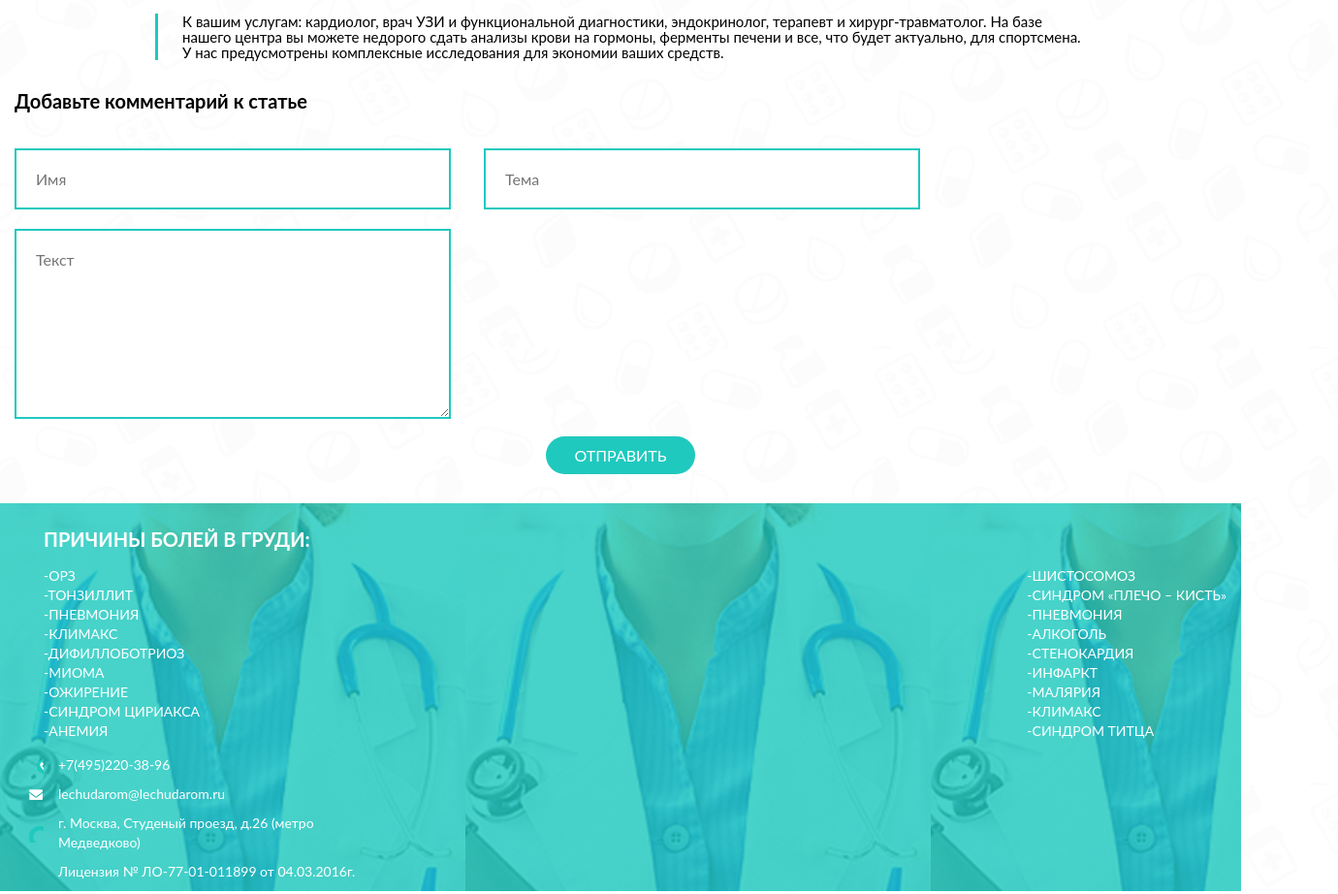
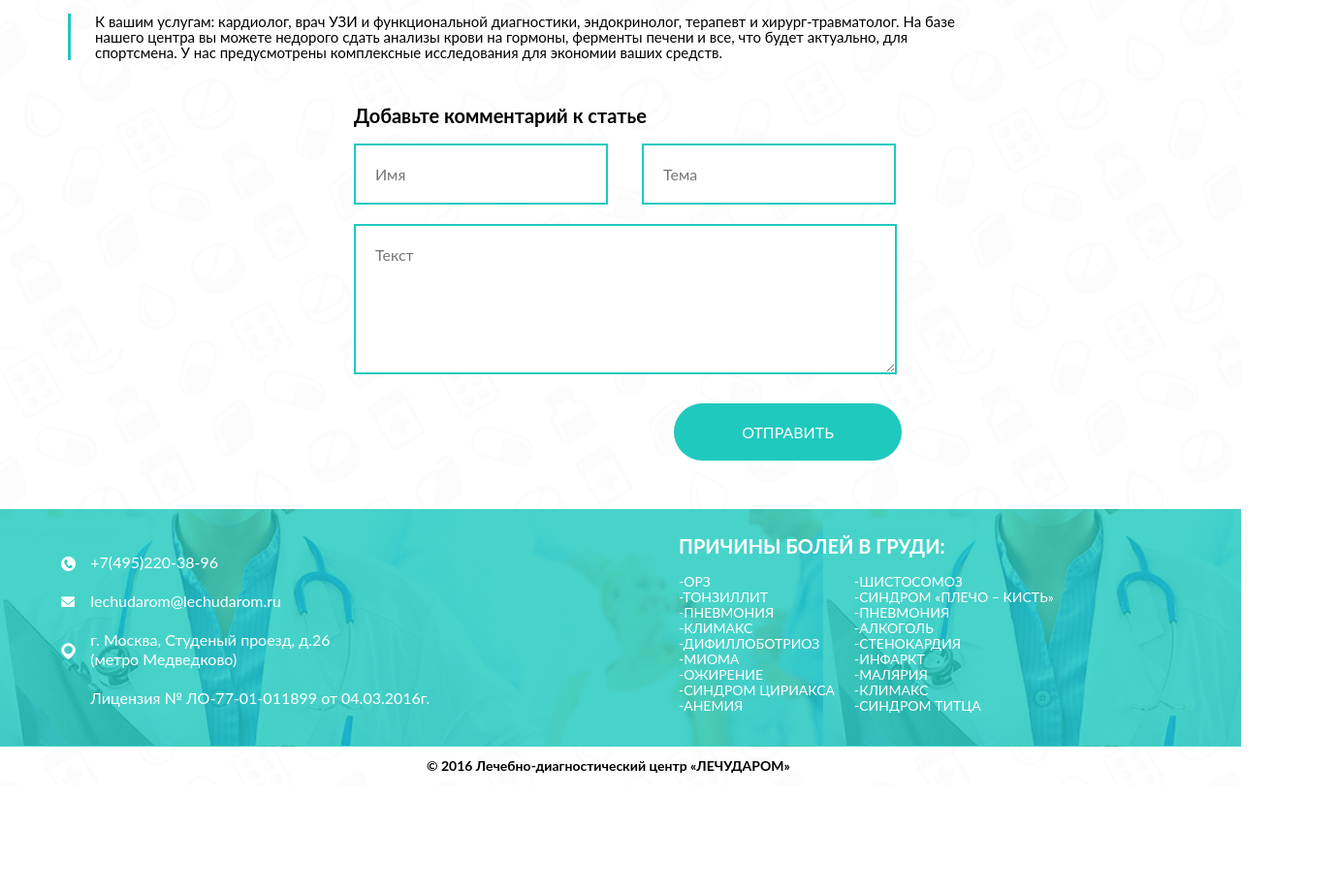
Before and after one commit to EnigmaSn/lechudarom, a website: page index.html in a window 1280 px wide. Shown: the part 2340-3262 px from the top of the page at 97% size, 1380 px wide, since content can reach past the window. After the commit the page ends 3150 px from the top, so only its background shows below. Drawn offline with Linux system fonts and the light colour scheme.

```diff
--- a/index.html
+++ b/index.html
@@ -179,5 +179,6 @@
       </div>
     </div>
   </footer>
+  <script src="js/main.js"></script>
 </body>
 </html>
--- a/sass/blocks/comment.scss
+++ b/sass/blocks/comment.scss
@@ -48,13 +48,52 @@
       color: $white;
       text-transform: uppercase;
       outline: none;
+      cursor: pointer;
     }
 }
 @media #{$tablet-widths} {
-  .med-sport-doctors__wrapper {
-    padding-left: 100px;
+  .comment__wrapper {
+    padding-bottom: 20px;
+      h2 {
+        margin-top: 45px;
+        margin-left: 150px;
+      }
+      form {
+        margin-left: 150px;
+        display: flex;
+        flex-direction: row;
+        flex-wrap: wrap;
+        width: 590px;
+      }
+      input {
+        width: 262px;
+        margin: 0;
+        // margin-left: 15px;
+
+          &:first-child {
+            margin-right: 35px;
+          }
+      }
+      textarea {
+        width: 560px;
+        height: 155px;
+        margin-left: 0;
+      }
+      button {
+        margin-right: 25px;
+        margin-left: auto;
+        margin-top: 30px;
+        padding: 20px 70px;
+      }
   }
 }
 @media #{$desktop-widths} {
-
+  .comment__wrapper {
+    h2 {
+      margin-left: 365px;
+    }
+    form {
+      margin-left: 365px;
+    }
+  }
 }
--- a/sass/blocks/med-sport-doctors.scss
+++ b/sass/blocks/med-sport-doctors.scss
@@ -28,7 +28,7 @@
 
     p {
       font-size: 15px;
-      margin-left: 60px;
+      margin-left: 70px;
       margin-right: 260px;
       margin-top: 50px;
     }
--- a/sass/blocks/page-footer.scss
+++ b/sass/blocks/page-footer.scss
@@ -68,7 +68,7 @@
   display: block;
   width: 15px;
   height: 17px;
-  background-position: -297px -10px;
+  background-position: -340px -10px;
   background-image: url("../img/spritesheet.png");
   position: absolute;
   left: -30px;
@@ -82,7 +82,7 @@
   top: 4px;
   width: 15px;
   height: 15px;
-  background-position: -672px -10px;
+  background-position: -715px -10px;
   background-image: url("../img/spritesheet.png");
 }
 .page-footer__email::before {
@@ -94,4 +94,78 @@
   background-image: url("../img/spritesheet.png");
   width: 14px;
   height: 11px;
-background-position: -227px -10px;}
+  background-position: -227px -10px;
+}
+
+@media #{$tablet-widths} {
+  .page-footer__inner {
+    background-image: url("../img/doc-tablet.jpg");
+    height: 245px;
+    display: flex;
+    flex-direction: row-reverse;
+    justify-content: space-around;
+      h2 {
+        padding-top: 10px;
+        margin-left: -130px;
+      }
+  }
+  .page-footer__pains-lists {
+    margin: 0;
+    padding: 0;
+    margin-left: -150px;
+    ul:first-child {
+      margin-right: 20px;
+    }
+      li {
+        line-height: 16px;
+      }
+  }
+  .page-footer__info {
+    margin: 0;
+    margin-left: 60px;
+    margin-top: 45px;
+      a,
+      span,
+      span:last-child {
+        width: 260px;
+      }
+  }
+  .page-footer__about {
+    margin-left: 230px;
+  }
+}
+@media #{$desktop-widths} {
+  .page-footer__inner {
+    background-image: url("../img/doc-tablet.jpg");
+    height: 245px;
+    display: flex;
+    flex-direction: row-reverse;
+    justify-content: space-around;
+      h2 {
+        padding-top: 10px;
+        margin-left: -130px;
+      }
+  }
+  .page-footer__pains-lists {
+    margin: 0;
+    padding: 0;
+    margin-left: -130px;
+      li {
+        line-height: 16px;
+      }
+  }
+  .page-footer__info {
+    margin-left: -100px;
+      a,
+      span {
+        font-size: 16px;
+        margin-bottom: 10px;
+      }
+      span:last-child {
+        width: auto;
+      }
+  }
+  .page-footer__about {
+    margin-left: 440px;
+  }
+}
```
Also changed, not shown: css/style.css, js/main.js (added).
